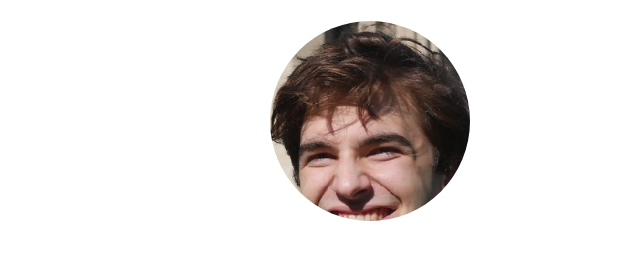
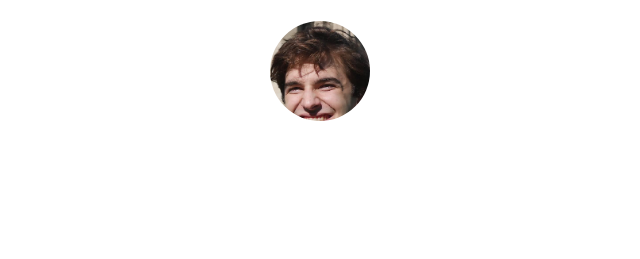
Before and after one commit to mikey-garcia/coin-flip, a plain HTML site: page index.html in a window 1280 px wide. Shown: the part 59-318 px from the top of the page, without its empty margins (320-960 px from the left). Drawn offline with Linux system fonts and the light colour scheme; files that its build step writes are made by us from their sources.

Commit message:
Update index.html

```diff
--- a/index.html
+++ b/index.html
@@ -10,7 +10,7 @@
 
     <title>coin flip but it works</title>
 
-    <link href="css/style.css" rel="stylesheet">
+    <link href="./style.css" rel="stylesheet">
 
   </head>
 
@@ -70,16 +70,12 @@
       <h1>i promise u this isnt rigged</h1>
 
       <div id="coin">
-        <div class="side head">
-          <div class="col-md-5 image-cropper">
+        <div class="side head image-cropper">
               <img class="pic" src="./img/heads.png"></img>
-          </div>
         </div>
 
-        <div class="side tail">
-          <div class="col-md-5 image-cropper">
+        <div class="side tail image-cropper">
               <img class="pic" src="./img/tails.png"></img>
-          </div>
         </div>
       </div>
       <script>
@@ -89,6 +85,7 @@
 
         function fnClick() {
           var flipResult = Math.random();
+          console.log(flipResult);
           if (flipResult < 0.5) {
             coin.className = "flipHead";
           } else {
```
